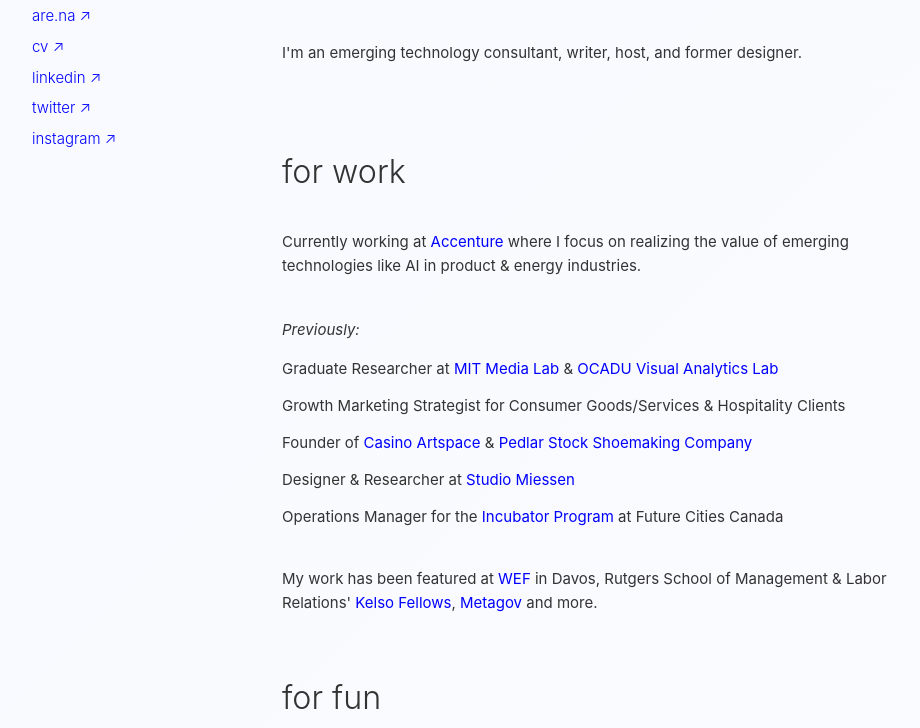
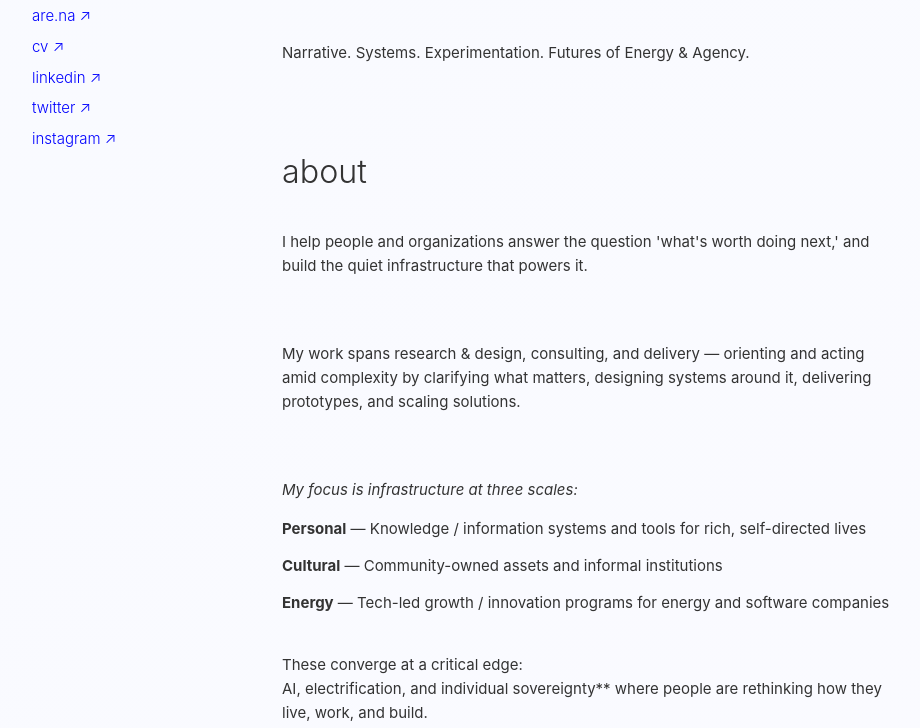
Before and after one commit to aimb5t/personal-website, a plain HTML site: page index.html in a window 1280 px wide. Shown: the part 169-897 px from the top of the page, without its empty margins (16-936 px from the left). Drawn offline with Linux system fonts and the light colour scheme; no server answers.

Commit message:
Updated bio/about

```diff
--- a/index.html
+++ b/index.html
@@ -35,21 +35,19 @@
             </div>
 
             <section id="intro">
-                <p>I'm an emerging technology consultant, writer, host, and former designer.</p><br><br><br>
-                <h2>for work</h2>
+                <p>Narrative. Systems. Experimentation. Futures of Energy & Agency.</p><br><br><br>
+                <h2>about</h2>
                 <br>
-                <p>Currently working at <a href="https://www.accenture.com/us-en/services/emerging-technology">Accenture</a> where I focus on realizing the value of emerging technologies like AI in product & energy industries.<br><br>
-                <p><span class="italic">Previously:</span></p>
+                <p>I help people and organizations answer the question 'what's worth doing next,' and build the quiet infrastructure that powers it.</p><br><br>
+                <p>My work spans research & design, consulting, and delivery — orienting and acting amid complexity by clarifying what matters, designing systems around it, delivering prototypes, and scaling solutions.</p><br><br>
+                <p><span class="italic">My focus is infrastructure at three scales:</span></p>
                 <ul>
-                    <li>Graduate Researcher at <a href="https://www.media.mit.edu/about/overview/">MIT Media Lab</a> & <a href="https://research.ocaduwebspace.ca/research/val/home.html">OCADU Visual Analytics Lab</a></li>
-                    <li>Growth Marketing Strategist for Consumer Goods/Services & Hospitality Clients</li>
-                    <li>Founder of <a href="https://www.are.na/aimee-burnett/casino-artspace">Casino Artspace</a> & <a href="https://www.are.na/aimee-burnett/pedlar-stock-shoemaking">Pedlar Stock Shoemaking Company</a></li>
-                    <li>Designer & Researcher at <a href="https://studiomiessen.com/">Studio Miessen</a></li>
-                    <li>Operations Manager for the <a href="https://communityfoundations.ca/future-cities-canada-new-initiative-aims-to-accelerate-inclusive-innovation-in-cities/">Incubator Program</a> at Future Cities Canada</li>
-
+                    <li><b>Personal</b> — Knowledge / information systems and tools for rich, self-directed lives</li>
+                    <li><b>Cultural</b> — Community-owned assets and informal institutions</li>
+                    <li><b>Energy</b> — Tech-led growth / innovation programs for energy and software companies</li>
                 </ul>
                 <br>
-                <p>My work has been featured at <a href="https://www.accenture.com/us-en/about/events/world-economic-forum">WEF</a> in Davos, Rutgers School of Management & Labor Relations' <a href="https://smlr.rutgers.edu/faculty-research-engagement/institute-study-employee-ownership-and-profit-sharing/mid-year-fellows">Kelso Fellows</a>, <a href="https://metagov.org/seminar">Metagov</a> and more.</p>
+                <p>These converge at a critical edge:<br>AI, electrification, and individual sovereignty** where people are rethinking how they live, work, and build.</p>
             </section>
 
             <section id="currently">
```
